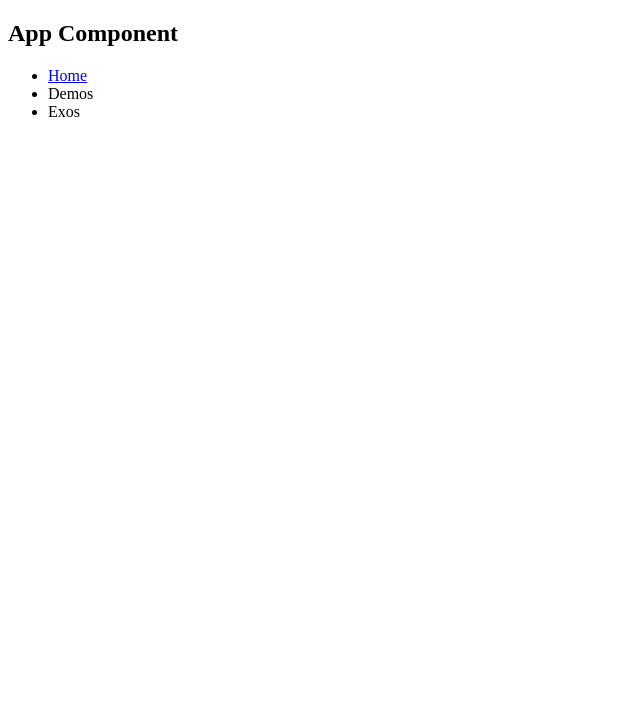
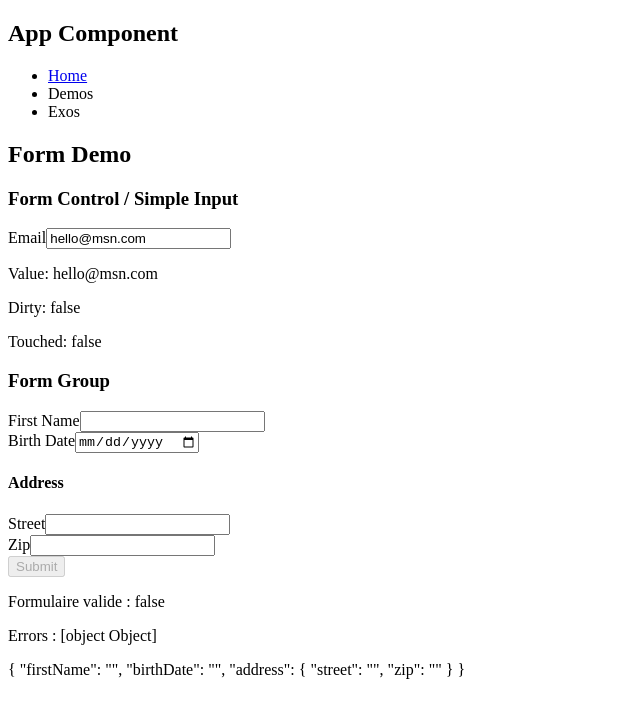
Before and after one commit to BS-SantosPierre/TF-FSW2-Angular_Demo, an Angular app: page /demo8 in a window 1280 px wide. Before the commit this address led to /. Shown: the top 718 px of the page, without its empty margins (0-640 px from the left). Built offline with nearby package versions, Linux system fonts and the light colour scheme.

Commit message:
Demo Forms WIP

```diff
--- /dev/null
+++ b/src/app/demos/demo8/demo8.component.html
@@ -0,0 +1,44 @@
+<h2>Form Demo</h2>
+
+<h3>Form Control / Simple Input</h3>
+
+<div>
+	<label for="email">Email</label>
+	<input type="email" id="email" [formControl]="newsletter">
+</div>
+
+<p>Value: {{ newsletter.value }}</p>
+<p>Dirty: {{ newsletter.dirty }}</p>
+<p>Touched: {{ newsletter.touched }}</p>
+
+<h3>Form Group</h3>
+
+<form [formGroup]="subscriptionForm" (ngSubmit)="handleSubmit()">
+	<div>
+		<label for="first-name">First Name</label>
+		<input type="text" id="first-name" formControlName="firstName">
+		<p *ngIf="hasErrorAndTouched(subscriptionForm, 'firstName', 'required')">Ce champ est requis</p>
+		<p *ngIf="hasErrorAndTouched(subscriptionForm, 'firstName', 'minlength')">Min 5 caractères</p>
+	</div>
+	<div>
+		<label for="birth-date">Birth Date</label>
+		<input type="date" id="birth-date" formControlName="birthDate">
+	</div>
+
+	<div formGroupName="address">
+		<h4>Address</h4>
+		<div>
+			<label for="street">Street</label>
+			<input type="text" id="street" formControlName="street">
+		</div>
+		<div>
+			<label for="zip">Zip</label>
+			<input type="text" id="zip" formControlName="zip">
+		</div>
+	</div>
+	<button type="submit" [disabled]="!subscriptionForm.valid">Submit</button>
+</form>
+
+<p>Formulaire valide : {{ subscriptionForm.valid }}</p>
+<p>Errors : {{ subscriptionForm.get('firstName')?.errors }}</p>
+<p>{{ subscriptionForm.value | json }}</p>
--- /dev/null
+++ b/src/app/demos/demo8/demo8.component.ts
@@ -0,0 +1,35 @@
+import { Component } from '@angular/core';
+import { FormControl, FormGroup, Validators } from '@angular/forms';
+
+@Component({
+  selector: 'app-demo8',
+  templateUrl: './demo8.component.html',
+  styleUrls: ['./demo8.component.scss']
+})
+export class Demo8Component {
+	// Simple Input
+	newsletter: FormControl = new FormControl('hello@msn.com');
+
+	// Form Group
+	subscriptionForm: FormGroup = new FormGroup({
+		firstName: new FormControl('', [Validators.required, Validators.minLength(5)]),
+		birthDate: new FormControl(''),
+		address: new FormGroup({
+			street: new FormControl(''),
+			zip: new FormControl('')
+		})
+	});
+
+	hasErrorAndTouched(myForm: FormGroup, inputName: string, validator: string) {
+		return myForm.get(inputName)?.hasError(validator)
+			&& (myForm.get(inputName)?.touched || myForm.get(inputName)?.dirty);
+	}
+
+	handleSubmit() {
+		// Vérifier que le form est valide
+		if (this.subscriptionForm.valid) {
+			console.log(this.subscriptionForm.value);
+			this.subscriptionForm.reset();
+		}
+	}
+}
--- a/src/app/demos/demos-routing.module.ts
+++ b/src/app/demos/demos-routing.module.ts
@@ -7,6 +7,7 @@ import { Demo4Component } from './demo4/demo4.component';
 import { Demo5Component } from './demo5/demo5.component';
 import { Demo6Component } from './demo6/demo6.component';
 import { Demo7Component } from './demo7/demo7.component';
+import { Demo8Component } from './demo8/demo8.component';
 
 const routes: Routes = [
   { path: 'demo1', component: Demo1Component },
@@ -16,6 +17,7 @@ const routes: Routes = [
   { path: 'demo5', component: Demo5Component },
   { path: 'demo6', component: Demo6Component },
   { path: 'demo7', component: Demo7Component },
+  { path: 'demo8', component: Demo8Component },
 ];
 
 @NgModule({
--- a/src/app/demos/demos.module.ts
+++ b/src/app/demos/demos.module.ts
@@ -8,11 +8,12 @@ import { Demo3Component } from './demo3/demo3.component';
 import { Demo4Component } from './demo4/demo4.component';
 import { Demo5Component } from './demo5/demo5.component';
 import { ToTemperaturePipe } from './pipes/to-temperature.pipe';
-import { FormsModule } from '@angular/forms';
+import { FormsModule, ReactiveFormsModule } from '@angular/forms';
 import { SharedModule } from '../shared/shared.module';
 import { Demo6Component } from './demo6/demo6.component';
 import { EnfantComponent } from './demo6/enfant/enfant.component';
 import { Demo7Component } from './demo7/demo7.component';
+import { Demo8Component } from './demo8/demo8.component';
 
 
 @NgModule({
@@ -26,11 +27,13 @@ import { Demo7Component } from './demo7/demo7.component';
     Demo6Component,
     EnfantComponent,
     Demo7Component,
+    Demo8Component,
   ],
   imports: [
     CommonModule,
     DemosRoutingModule,
     FormsModule,
+		ReactiveFormsModule,
 		SharedModule
   ],
 	// Injection au niveau du module
--- a/src/app/shared/navbar/navbar.component.ts
+++ b/src/app/shared/navbar/navbar.component.ts
@@ -17,6 +17,7 @@ export class NavbarComponent {
 			{ title: 'Demo 5', url: 'demo5' },
 			{ title: 'Demo 6', url: 'demo6' },
 			{ title: 'Demo 7', url: 'demo7' },
+			{ title: 'Demo 8', url: 'demo8' },
 		]},
 		{ title: 'Exos', children: [
 			{ title: 'UserInfo/Input', url: 'exo1' },
```
Also changed, not shown: src/app/demos/demo8/demo8.component.scss (added), 1 other file (tests, documents, lock files or other folders).
